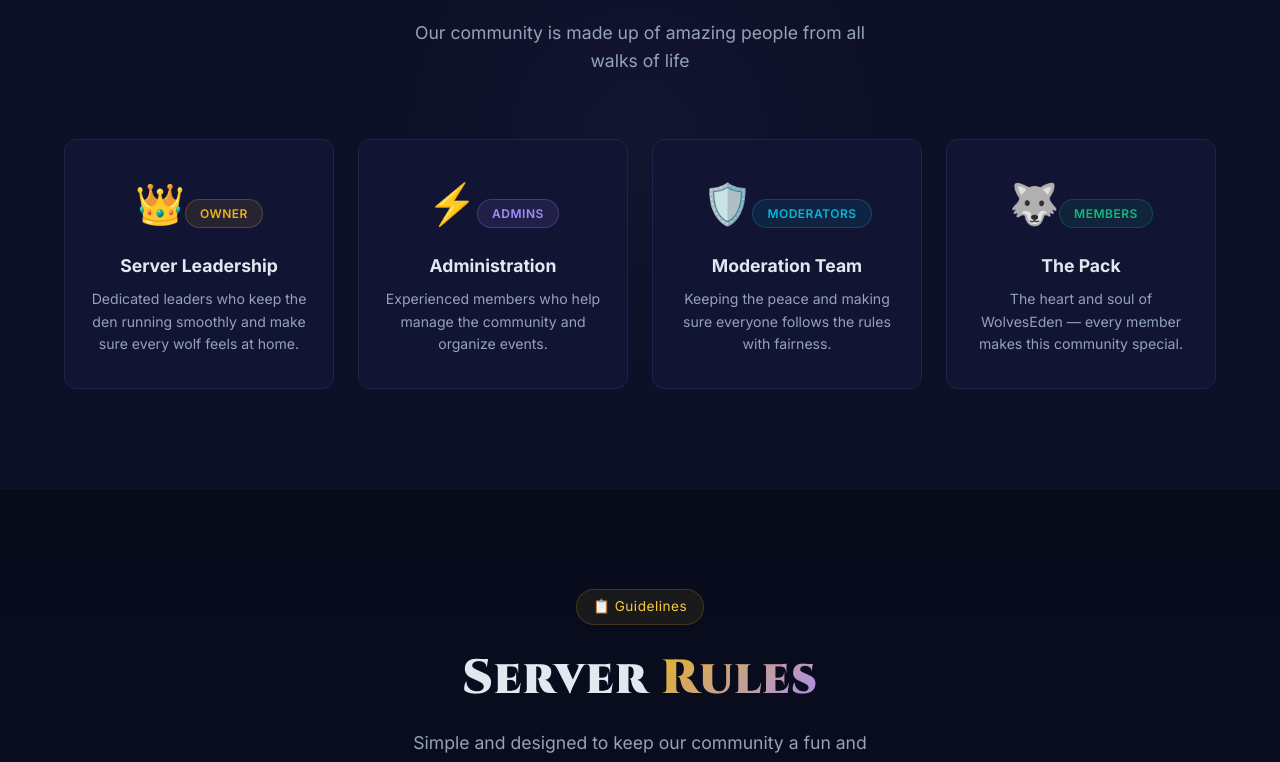
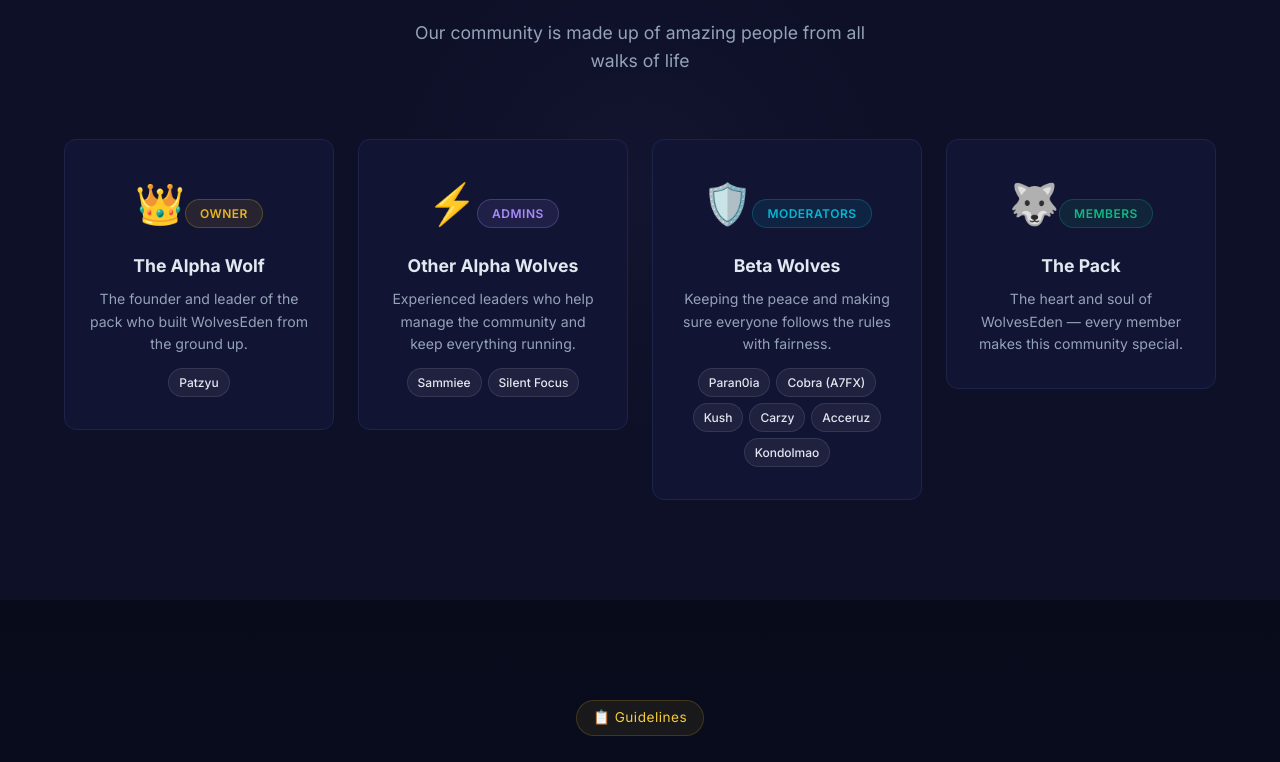
Before and after one commit to AdrianSep1/wdn-site, a React (Create React App) app: page / in a window 1280 px wide. Shown: the part 3066-3828 px from the top of the page. Built offline with nearby package versions, Linux system fonts and the light colour scheme; no server answers.

Commit message:
the pack

```diff
--- a/src/components/Community.js
+++ b/src/components/Community.js
@@ -5,26 +5,29 @@ const roles = [
   {
     role: 'Owner',
     roleClass: 'owner',
-    title: 'Server Leadership',
-    desc: 'Dedicated leaders who keep the den running smoothly and make sure every wolf feels at home.',
+    title: 'The Alpha Wolf',
+    desc: 'The founder and leader of the pack who built WolvesEden from the ground up.',
     icon: '👑',
     color: '#e6b422',
+    members: ['Patzyu'],
   },
   {
     role: 'Admins',
     roleClass: 'admin',
-    title: 'Administration',
-    desc: 'Experienced members who help manage the community and organize events.',
+    title: 'Other Alpha Wolves',
+    desc: 'Experienced leaders who help manage the community and keep everything running.',
     icon: '⚡',
     color: '#a78bfa',
+    members: ['Sammiee', 'Silent Focus'],
   },
   {
     role: 'Moderators',
     roleClass: 'mod',
-    title: 'Moderation Team',
+    title: 'Beta Wolves',
     desc: 'Keeping the peace and making sure everyone follows the rules with fairness.',
     icon: '🛡️',
     color: '#06b6d4',
+    members: ['Paran0ia', 'Cobra (A7FX)', 'Kush', 'Carzy', 'Acceruz', 'Kondolmao'],
   },
   {
     role: 'Members',
@@ -33,6 +36,7 @@ const roles = [
     desc: 'The heart and soul of WolvesEden — every member makes this community special.',
     icon: '🐺',
     color: '#10b981',
+    members: [],
   },
 ];
 
@@ -58,6 +62,13 @@ function Community() {
                 <div className="community-role-badge">{item.role}</div>
                 <h3 className="community-title">{item.title}</h3>
                 <p className="community-desc">{item.desc}</p>
+                {item.members && item.members.length > 0 && (
+                  <div className="community-members">
+                    {item.members.map((member, i) => (
+                      <span key={i} className="community-member-tag">{member}</span>
+                    ))}
+                  </div>
+                )}
               </div>
             </ScrollReveal>
           ))}
--- a/src/styles/index.css
+++ b/src/styles/index.css
@@ -1182,6 +1182,32 @@ img {
   line-height: 1.6;
 }
 
+.community-members {
+  display: flex;
+  flex-wrap: wrap;
+  gap: 6px;
+  margin-top: 12px;
+  justify-content: center;
+}
+
+.community-member-tag {
+  display: inline-block;
+  padding: 4px 10px;
+  font-size: 0.75rem;
+  font-weight: 500;
+  color: var(--color-text);
+  background: rgba(255, 255, 255, 0.06);
+  border: 1px solid rgba(255, 255, 255, 0.1);
+  border-radius: 20px;
+  transition: var(--transition);
+}
+
+.community-member-tag:hover {
+  background: rgba(255, 255, 255, 0.12);
+  border-color: var(--role-color, rgba(255, 255, 255, 0.2));
+  box-shadow: 0 0 8px rgba(255, 255, 255, 0.05);
+}
+
 /* ========================================
    Join Section
    ======================================== */
```
